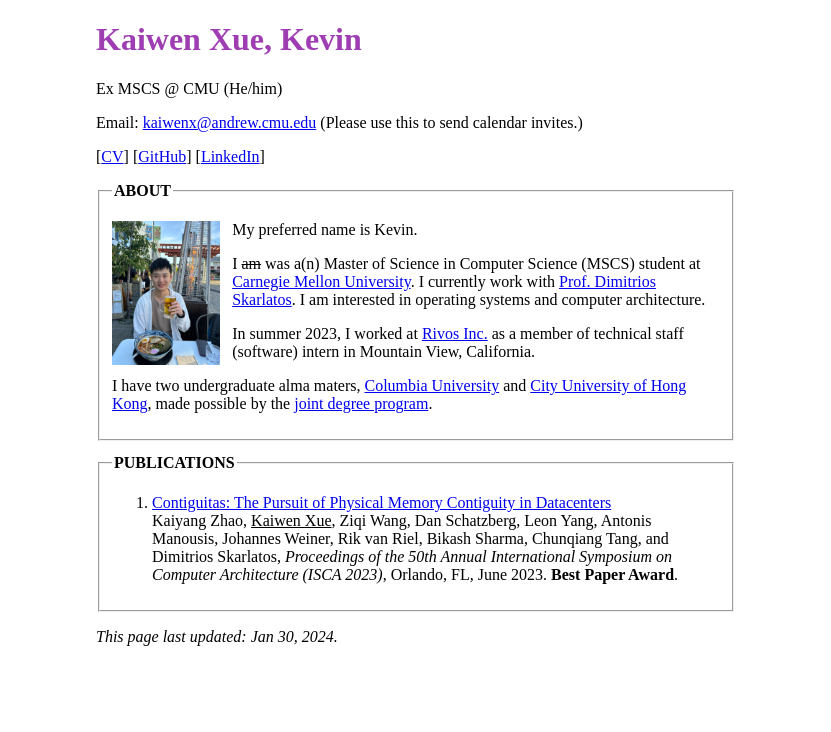
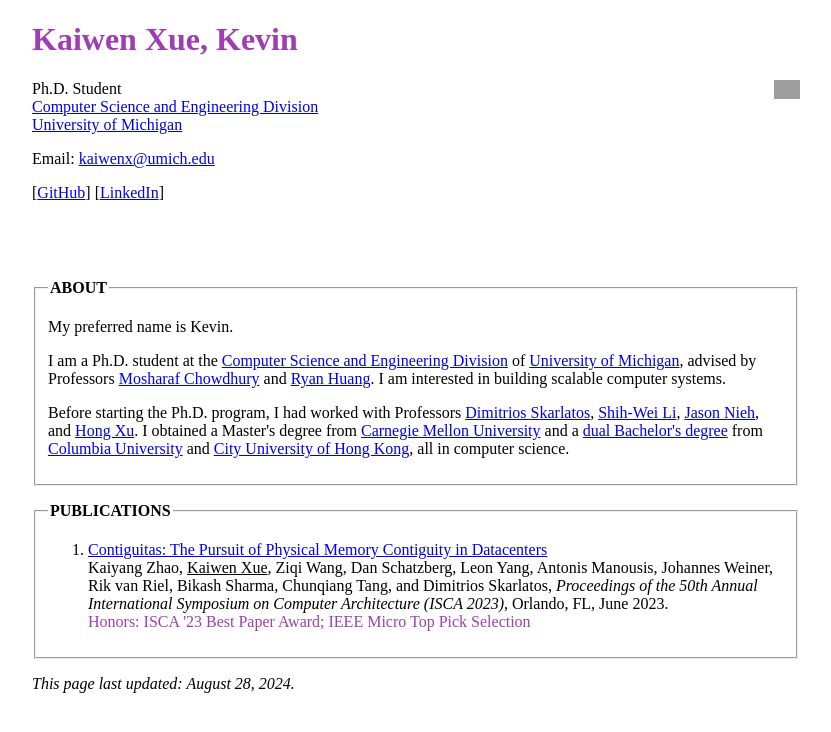
Before and after one commit to KevinRSX/kevinrsx.github.io, a Jekyll site: the page built from index.html, in a window 1280 px wide. Shown: the top 732 px of the page, without its empty margins (224-1055 px from the left). Built offline with Jekyll 4.4.1, drawn with Linux system fonts in a browser that asks for light colours; grey boxes are pictures that could not be loaded.

Commit message:
Updates 202408
* Add U-M
* Update portrait
* List all previous advisors
* Temporarily remove the out-dated CV

```diff
--- a/_layouts/home.html
+++ b/_layouts/home.html
@@ -2,7 +2,7 @@
 <html>
 <head>
   <link rel="stylesheet" href="assets/css/home_style.css">
-  <title>Kevin Xue's Home Page</title>
+  <title>Kevin Xue, U-M CSE</title>
 </head>
 
 <body>
--- a/assets/css/home_style.scss
+++ b/assets/css/home_style.scss
@@ -1,8 +1,12 @@
 ---
 ---
 body {
-    max-width: 50%;
+    max-width: 60%;
     margin: auto;
+}
+
+#meta {
+    margin-bottom: 10%;
 }
 
 a:hover{
@@ -17,15 +21,19 @@ fieldset {
     margin-bottom: 2%;
 }
 
-#kaiwen-xue:link, #kaiwen-xue:visited {
+#nogizaka-purple:link, #nogizaka-purple:visited {
     color: #9e3eb2;
     text-decoration: none;
 }
 
+#nogizaka-purple {
+    color: #9e3eb2;
+}
+
 #portrait {
-    float: left;
-    margin-right: 2%;
-    zoom: 9%;
+    float: right;
+    margin-left: 10%;
+    zoom: 6.5%;
 }
 
 .wrap {
--- a/index.html
+++ b/index.html
@@ -2,47 +2,46 @@
 layout: home
 ---
 
-<h1><a href="https://kevinrsx.github.io" id="kaiwen-xue">
+<h1><a href="https://kevinrsx.github.io" id="nogizaka-purple">
   Kaiwen Xue, Kevin
 </a></h1>
 
-<p>Ex MSCS @ CMU (He/him) </p>
-<p>Email: <a href="mailto:kaiwenx@andrew.cmu.edu">kaiwenx@andrew.cmu.edu</a>
-(Please use this to send calendar invites.)</p>
+<div id="meta">
+<p><img id="portrait" src="./static/portrait_202408_ikebukuro.jpeg"></p>
+<p> Ph.D. Student
+  </br><a href="https://cse.engin.umich.edu/">Computer Science and Engineering Division</a>
+  </br><a href="https://umich.edu/">University of Michigan</a></p>
+<p>Email: <a href="mailto:kaiwenx@umich.edu">kaiwenx@umich.edu</a></p>
 <p>
-  [<a href="./static/cv_202311_full.pdf">CV</a>]
   [<a href="https://github.com/kevinrsx">GitHub</a>]
   [<a href="https://www.linkedin.com/in/kaiwen-xue-498220220/">LinkedIn</a>]
-
+</div>
 
 <fieldset>
   <legend><strong>ABOUT</strong></legend>
-  <p><img id="portrait" src="./static/portrait_202306_soobeen_park.png"></p>
   <p>
 My preferred name is Kevin.
   </p>
-
   <p>
-I <s>am</s> was a(n) Master of Science in Computer Science (MSCS) student at
-<a href="https://www.cmu.edu/">Carnegie Mellon University</a>. I currently work
-with <a href="https://www.cs.cmu.edu/~dskarlat/">Prof. Dimitrios Skarlatos</a>.
-I am interested in operating systems and computer architecture.
+I am a Ph.D. student at the
+<a href="https://cse.engin.umich.edu/">Computer Science and Engineering Division</a> of
+<a href="https://umich.edu/">University of Michigan</a>, advised by Professors
+<a href="https://www.mosharaf.com/">Mosharaf Chowdhury</a>
+and <a href="https://web.eecs.umich.edu/~ryanph/">Ryan Huang</a>.
+I am interested in building scalable computer systems.
   </p>
-
   <p>
-In summer 2023, I worked at <a href="https://www.rivosinc.com/">Rivos Inc.</a>
-as a member of technical staff (software) intern in Mountain View, California.
-  </p>
-
-  <p>
-I have two undergraduate alma maters,
+Before starting the Ph.D. program, I had worked with Professors
+<a href="https://www.cs.cmu.edu/~dskarlat/">Dimitrios Skarlatos</a>,
+<a href="https://shihweili.com/">Shih-Wei Li</a>,
+<a href="https://www.cs.columbia.edu/~nieh/">Jason Nieh</a>, and
+<a href="https://henryhxu.github.io/">Hong Xu</a>.
+I obtained a Master's degree from
+<a href="https://www.cmu.edu/">Carnegie Mellon University</a>
+and a <a href="">dual Bachelor's degree</a> from
 <a href="https://www.columbia.edu/">Columbia University</a> and
 <a href="https://www.cityu.edu.hk/">City University of Hong Kong</a>,
-made possible by the
-<a href="https://cityu-hk.gs.columbia.edu/">joint degree program</a>.
-<!-- One of the best memories of my college life was TA'ing
-<a href="https://cs4118.github.io/">COMS W4118: Operating Systems I</a> twice
-with an amazing team in the senior year. -->
+all in computer science.
   </p>
 </fieldset>
 
@@ -56,8 +55,10 @@ Kaiyang Zhao, <u>Kaiwen Xue</u>, Ziqi Wang, Dan Schatzberg, Leon
 Yang, Antonis Manousis, Johannes Weiner, Rik van Riel, Bikash Sharma,
 Chunqiang Tang, and Dimitrios Skarlatos, <em>Proceedings of the 50th Annual
 International Symposium on Computer Architecture (ISCA 2023)</em>, Orlando,
-FL, June 2023. <strong>Best Paper Award</strong>.</li>
+FL, June 2023.</br>
+  <div id="nogizaka-purple">Honors: ISCA '23 Best Paper Award; IEEE Micro Top Pick Selection</div>
+  </li>
   </ol>
 </fieldset>
 
-<p><em>This page last updated: Jan 30, 2024.</em></p>
+<p><em>This page last updated: August 28, 2024.</em></p>
```
Also changed, not shown: 1 other file.
